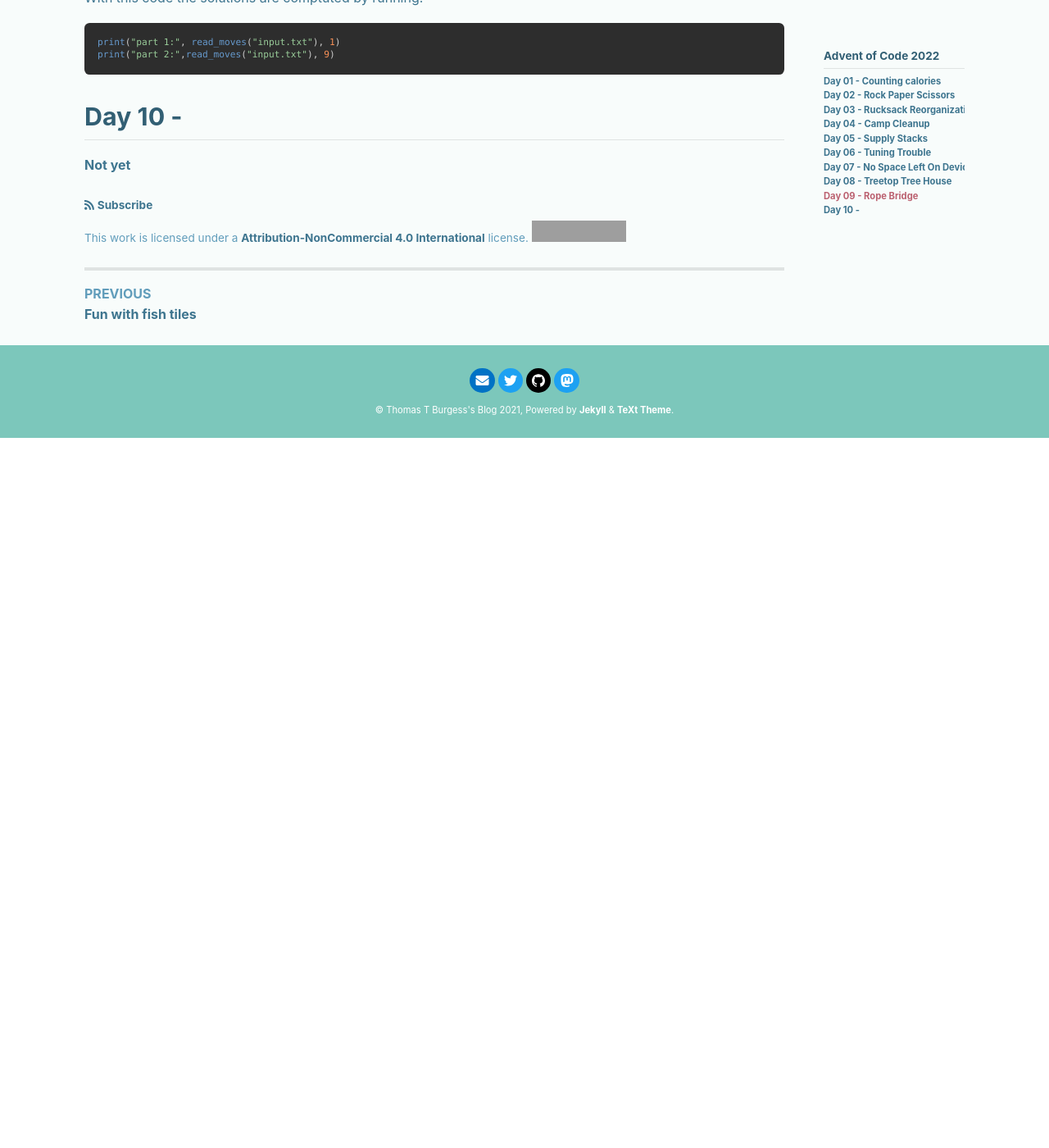
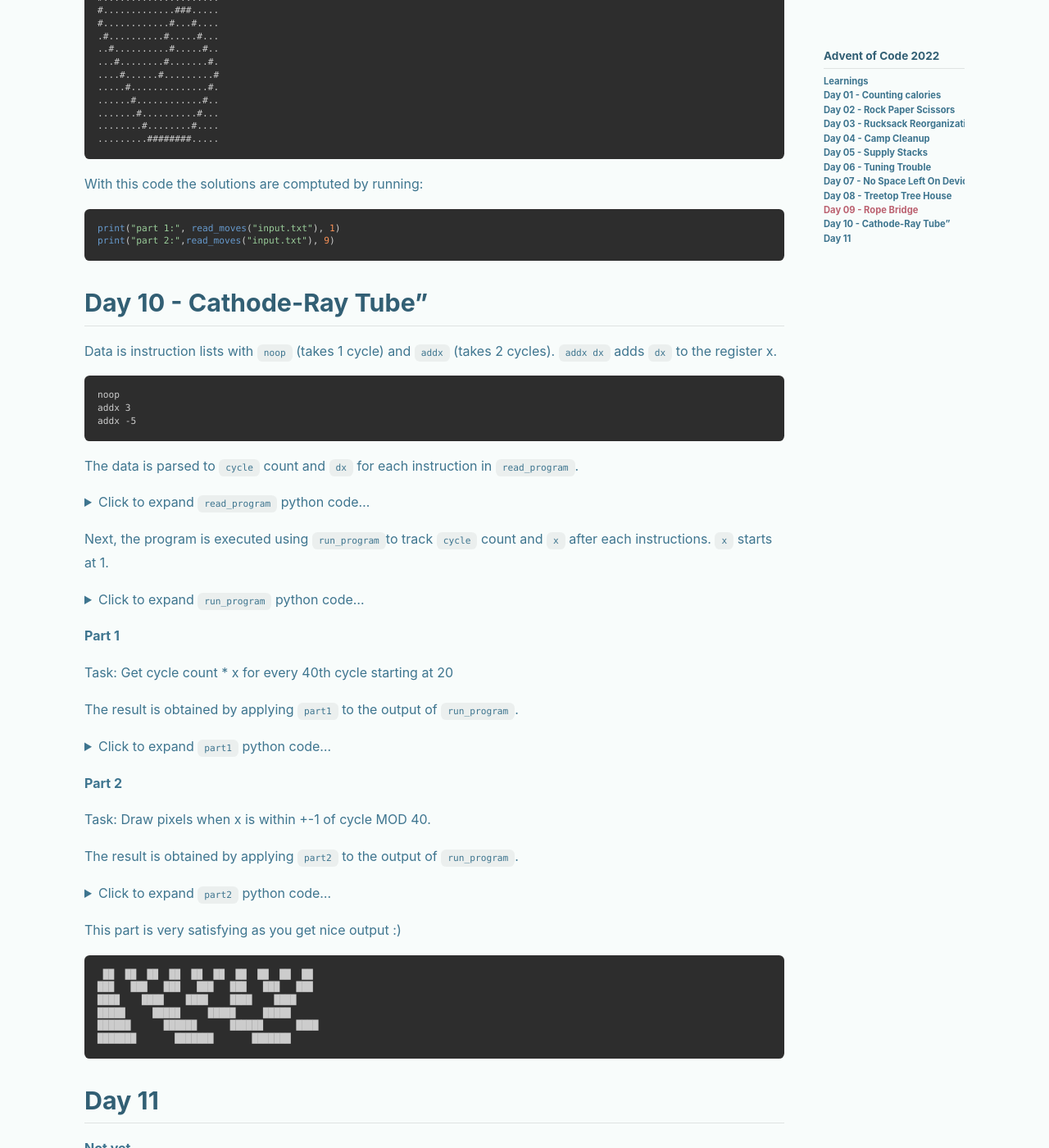
Before and after one commit to thomasburgess/thomasburgess.github.io, a Jekyll site: the page built from _posts/2022-12-01-aoc22.md, in a window 1280 px wide and 1400 px high, scrolled down 7310 px. Shown: the whole window at 82% size. Built offline with Jekyll 4.4.1, drawn with Linux system fonts in a browser that asks for light colours; nearby versions of some CDN libraries; comment, search, counter and statistics services are not loaded; before the commit the page ends 7844 px from its top, so only the background shows below that; some of the changed text lies outside the part shown; grey boxes are pictures that could not be loaded.

Commit message:
aoc2022: day 10

````diff
--- a/_posts/2022-12-01-aoc22.md
+++ b/_posts/2022-12-01-aoc22.md
@@ -46,6 +46,13 @@ if __name__ == "__main__":
 {% enddetails %}
 
 I'll keep my code on this [github repository](https://github.com/thomasburgess/advent2022).
+
+## Learnings
+
+I learned a few useful things on these challenges so far:
+
+* [`itertools.takewhile`](https://docs.python.org/3.8/library/itertools.html#itertools.takewhile) - Iterate while predicate is True
+- Transpose for list of lists: `tuple(zip(*data))`
 
 ## Day 01 - Counting calories
 
@@ -173,7 +180,7 @@ def transform(i, j):
 ```
 {% enddetails %}
 
-and then the total score is
+and then the total score (using part1 on the transformed data) is
 
 ```python
 def part2(strats: list[int]) -> int:
@@ -419,11 +426,12 @@ This is solved with `apply_moves` and `reverse=False`.
 
 Task: find message start - the first instance of four different consecutive characters.
 
-Solution: generate the length of the `set` of n character spans until it equals n.
+Solution: generate the length of the `set` of n character spans until it equals n. For this [`itertools.takewhile`](https://docs.python.org/3.8/library/itertools.html#itertools.takewhile) is very useful.
 
 {% details Click to expand `find_start` python code... %}
 
 ```python
+from itertools import takewhile
 def find_start(message: str, n: int) -> int:
     return n + sum(
         1
@@ -471,7 +479,7 @@ $ ls
 ```
 {% enddetails %}
 
-The code is read into a tree strucutre of nested dictionaries using `read_tree`. For files the value is the filesize int instead of a dictionary.
+The code is read into a tree strucutre of nested dictionaries using `read_tree`. For files the value is the filesize int instead of a dictionary. I based the thinking here on my [Tree Hack blog post](https://thomasburgess.github.io/blog/2021/07/18/tree_hack.html).
 
 {% details Click to expand `read_tree` python code... %}
 ```python
@@ -765,5 +773,91 @@ print("part 1:", read_moves("input.txt"), 1)
 print("part 2:",read_moves("input.txt"), 9)
 ```
 
-## Day 10 -
+## Day 10 - Cathode-Ray Tube"
+
+Data is instruction lists with `noop` (takes 1 cycle) and `addx` (takes 2 cycles). `addx dx` adds `dx` to the register x.
+
+```
+noop
+addx 3
+addx -5
+```
+
+The data is parsed to `cycle` count and `dx` for each instruction in `read_program`.
+
+{% details Click to expand `read_program` python code... %}
+```python
+def read_program(path: str) -> list[tuple[int, int]]:
+    with open(path, "r") as f:
+        return [
+            (1 if "noop" in l else 2, 0 if "noop" in l else int(l.split()[1]))
+            for l in f.readlines()
+        ]
+```
+{% enddetails %}
+
+Next, the program is executed using `run_program`to track `cycle` count and `x` after each instructions. `x` starts at 1.
+
+{% details Click to expand `run_program` python code... %}
+```python
+def run_program(prog: list[tuple[int, int]], x: int = 1) -> list[tuple[int, int]]:
+    y = [[0, x]]
+    for dt, dx in prog:
+        y.append((y[-1][0] + dt, y[-1][1] + dx))
+    return y
+```
+{% enddetails %}
+
+**Part 1**
+
+Task: Get cycle count * x for every 40th cycle starting at 20
+
+The result is obtained by applying `part1` to the output of `run_program`.
+
+{% details Click to expand `part1` python code... %}
+```python
+def part1(out: list[tuple[int, int]]) -> int:
+    result = 0
+    for q in range(20, out[-1][0], 40):
+        *_, x = (q * v for (t, v) in out if t < q)
+        result += x
+    return result
+```
+{% enddetails %}
+
+
+**Part 2**
+
+Task: Draw pixels when x is within +-1 of cycle MOD 40.
+
+The result is obtained by applying `part2` to the output of `run_program`.
+
+{% details Click to expand `part2` python code... %}
+```python
+def part2(prog: list[tuple[int, int]]) -> str:
+    idx = 0
+    result = [" "] * 240
+    for s in range(240):
+        r, c = divmod(s, 40)
+        if prog[idx][1] - 1 <= c <= prog[idx][1] + 1:
+            result[s] = "█"
+        if s > prog[idx][0]:
+            idx += 1
+    return "\n".join("".join(result[i * 40 : (i + 1) * 40]) for i in range(6))
+```
+{% enddetails %}
+
+This part is very satisfying as you get nice output :)
+```
+ ██  ██  ██  ██  ██  ██  ██  ██  ██  ██
+███   ███   ███   ███   ███   ███   ███
+████    ████    ████    ████    ████
+█████     █████     █████     █████
+██████      ██████      ██████      ████
+███████       ███████       ███████
+```
+
+
+## Day 11
+
 **Not yet**
````
